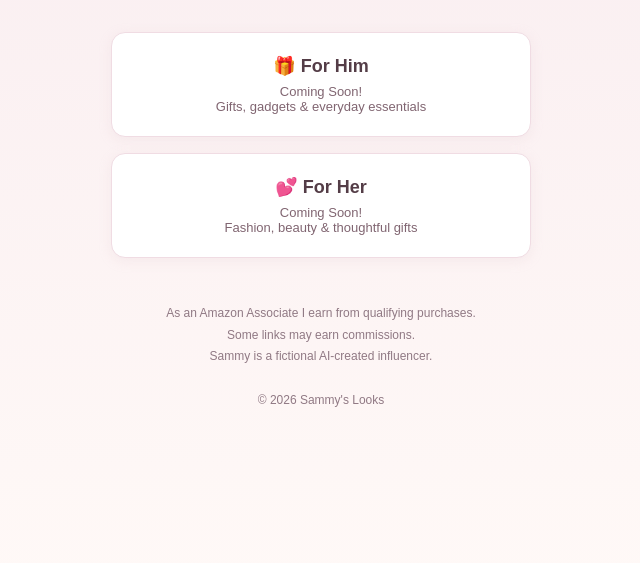
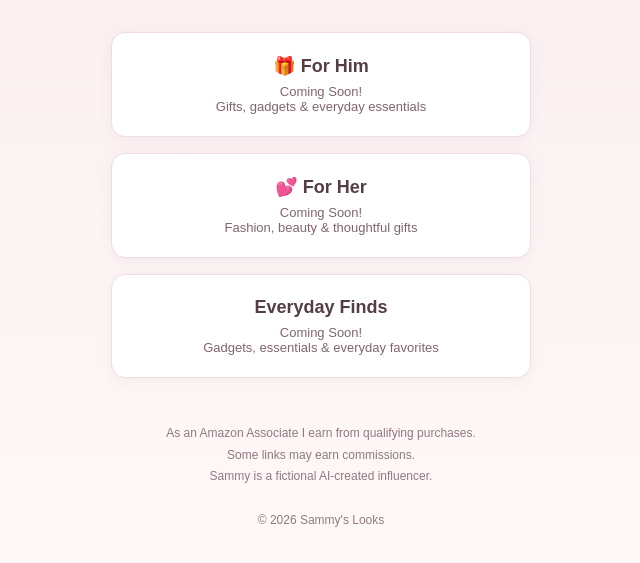
Before and after one commit to sammys-looks/link-hub, a plain HTML site: page amazon.html in a window 1280 px wide. Shown: the part 199-762 px from the top of the page, without its empty margins (319-959 px from the left). Drawn offline with Linux system fonts and the light colour scheme.

Commit message:
Add 'Everyday Finds' section to amazon.html

```diff
--- a/amazon.html
+++ b/amazon.html
@@ -120,6 +120,17 @@
         </span>
       </a>
 
+
+<a href="#">
+  <!-- amazon/everyday-finds.html -->
+  Everyday Finds
+  <span>
+    Coming Soon!<br>
+    Gadgets, essentials & everyday favorites
+  </span>
+</a>
+
+
     </nav>
 
     <footer>
```
